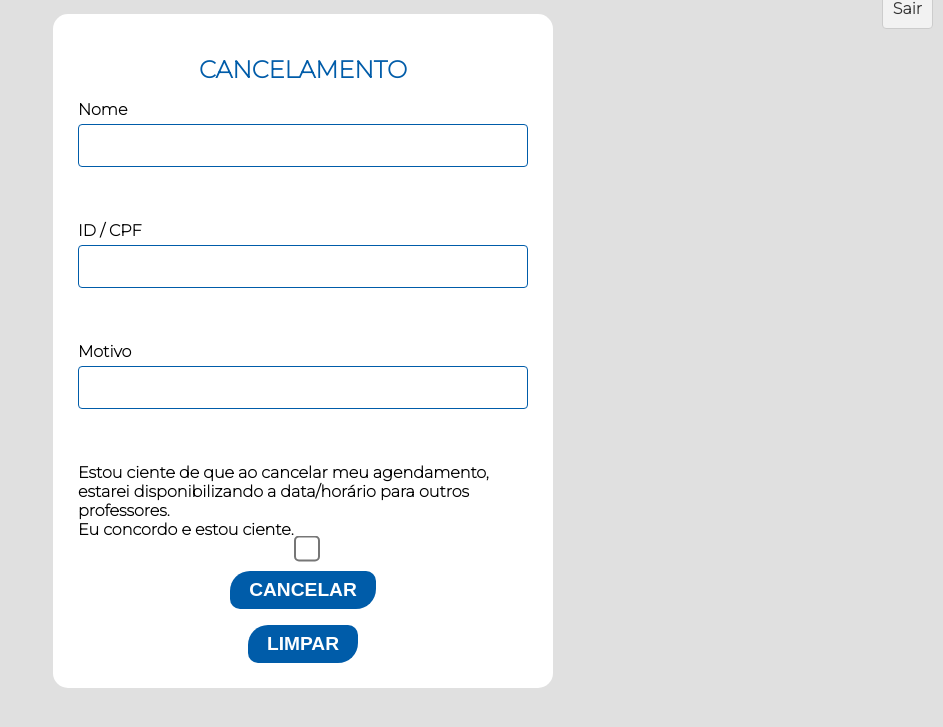
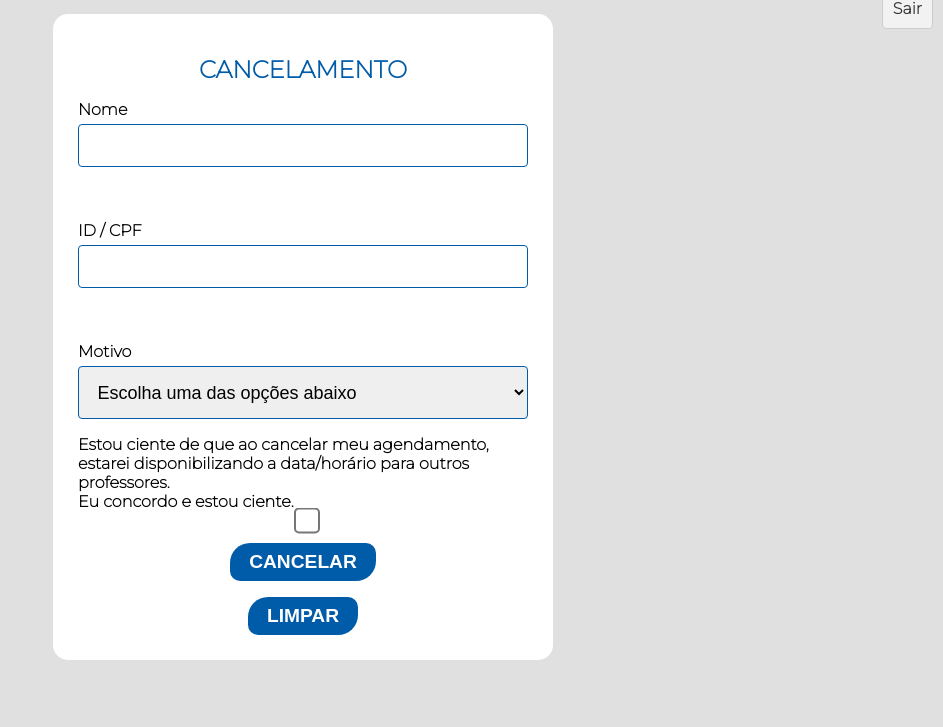
Before and after one commit to LYuri26/Senai-Software, a PHP site: page /Cancelar.php in a window 1280 px wide. Shown: the part 22-749 px from the top of the page, without its empty margins (337-1280 px from the left). Run offline with PHP 8.4, Linux system fonts and the light colour scheme.

Commit message:
Atualização da pagina de cancelar
adicionado uma lista de motivos para o cancelamento

```diff
--- a/Cancelar.php
+++ b/Cancelar.php
@@ -51,8 +51,16 @@ if (!(isset($_SESSION['usuario']) || isset($_SESSION['superusuario']))) {
             <label for="curso">ID / CPF</label>
             <input type="text" id="id" name="id" required><br><br>
 
-            <label for="data">Motivo</label>
-            <input type="text" id="motivo" name="motivo" required><br><br>
+            <label for="motivo">Motivo</label>
+            <select id="motivo" name="motivo" required>
+                <option value="" disabled selected hidden>Escolha uma das opções abaixo</option>
+                <option value="opcao1">Condições climáticas extremas.</option>
+                <option value="opcao2">Emergências e/ou urgências médicas.</option>
+                <option value="opcao3">Estruturais (elétrica, internet, hidráulica, etc.).</option>
+                <option value="opcao4">Feriados ou eventos não previstos anteriormente.</option>
+                <option value="opcao5">Mudança de plano de aula</option>
+                <option value="opcao6">Nenhuma das opções</option>
+            </select>
 
             <strong>Estou ciente de que ao cancelar meu agendamento, estarei disponibilizando a data/horário para outros
                 professores.<br>Eu concordo e estou ciente.</strong>
@@ -96,7 +104,7 @@ if (!(isset($_SESSION['usuario']) || isset($_SESSION['superusuario']))) {
             $stmt->bindValue(':motivo', $motivo);
             $stmt->execute();
             // Exibe uma mensagem de sucesso
-            echo "<div class='success-message' style='text-align: center; font-size:20px; margin: 1rem;'>Cancelamento realizado com sucesso!</div>";
+            echo "<div class='success-message' style='text-align: center; color:green; font-size:20px; margin: 1rem;'>Cancelamento realizado com sucesso!</div>";
         }
         ?>
         <div class="content-wrapper">
--- a/config/assets/estilos/cancelar.css
+++ b/config/assets/estilos/cancelar.css
@@ -62,6 +62,7 @@ input[type="text"] {
   transition: color 0.1s ease;
   box-sizing: border-box;
 }
+
 button[type="submit"]{
   margin-top: 1rem;
   background-color: #005ca9;
@@ -92,6 +93,16 @@ button[type="button"] {
   margin: 0 auto;
   display: block;
 }
+select {
+  border: 1px solid #005ca9;
+  margin-bottom: 1rem;
+  width: 100%;
+  padding: 0.9rem;
+  border-radius: 4px;
+  font-size: 18px;
+  transition: color 0.1s ease;
+}
+
 
 input[type="text"],
 input[type="checkbox"] {
```
